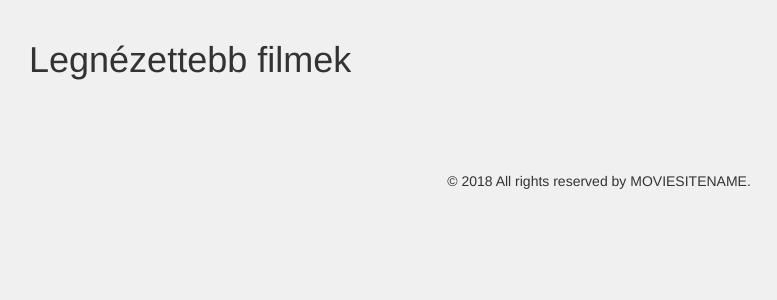
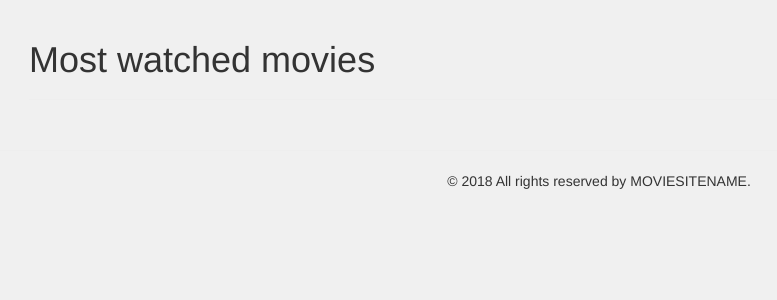
Before and after one commit to sooserno20/filmezz, a Django app: page / in a window 1280 px wide. Shown: the part 71-371 px from the top of the page, without its empty margins (41-818 px from the left). Run offline with Django 3.2, Linux system fonts and the light colour scheme; data that the repository does not hold is empty; some libraries are stand-ins or nearby versions.

Commit message:
Minor fixes

```diff
--- a/core/templates/core/movie_list.html
+++ b/core/templates/core/movie_list.html
@@ -5,9 +5,9 @@
 {% block content %}
     <div class="page-header">
         {% if root_page %}
-            <h1>Legnézettebb filmek</h1>
+            <h1>Most watched movies</h1>
         {% else %}
-            <h1>Filmek</h1>
+            <h1>Movies</h1>
             {% if not movie_list %}
                 <h4 class="margin-left-10">No movies found</h4>
             {% endif %}
--- a/core/views.py
+++ b/core/views.py
@@ -1,3 +1,5 @@
+from urllib.parse import quote
+
 from django.http import HttpResponseRedirect, HttpResponse
 from django.urls import reverse
 from django.views.generic import DetailView, ListView
@@ -32,7 +34,7 @@ class MovieList(ListView):
         begin = page_no - 2 if page_no > 3 else 2
         end = page_no + 3 if page_no < data['last_page'] - 2 else min(page_no + 2, data['last_page'])
         data['custom_page_range'] = range(begin, end)
-        data['get_string'] = '&'.join(['{}={}'.format(key, value) for
+        data['get_string'] = '&'.join(['{}={}'.format(key, quote(value)) for
                                        (key, value) in self.request.GET.items() if key != 'page'])
         data['root_page'] = self.request.GET == {}
         return data
```
